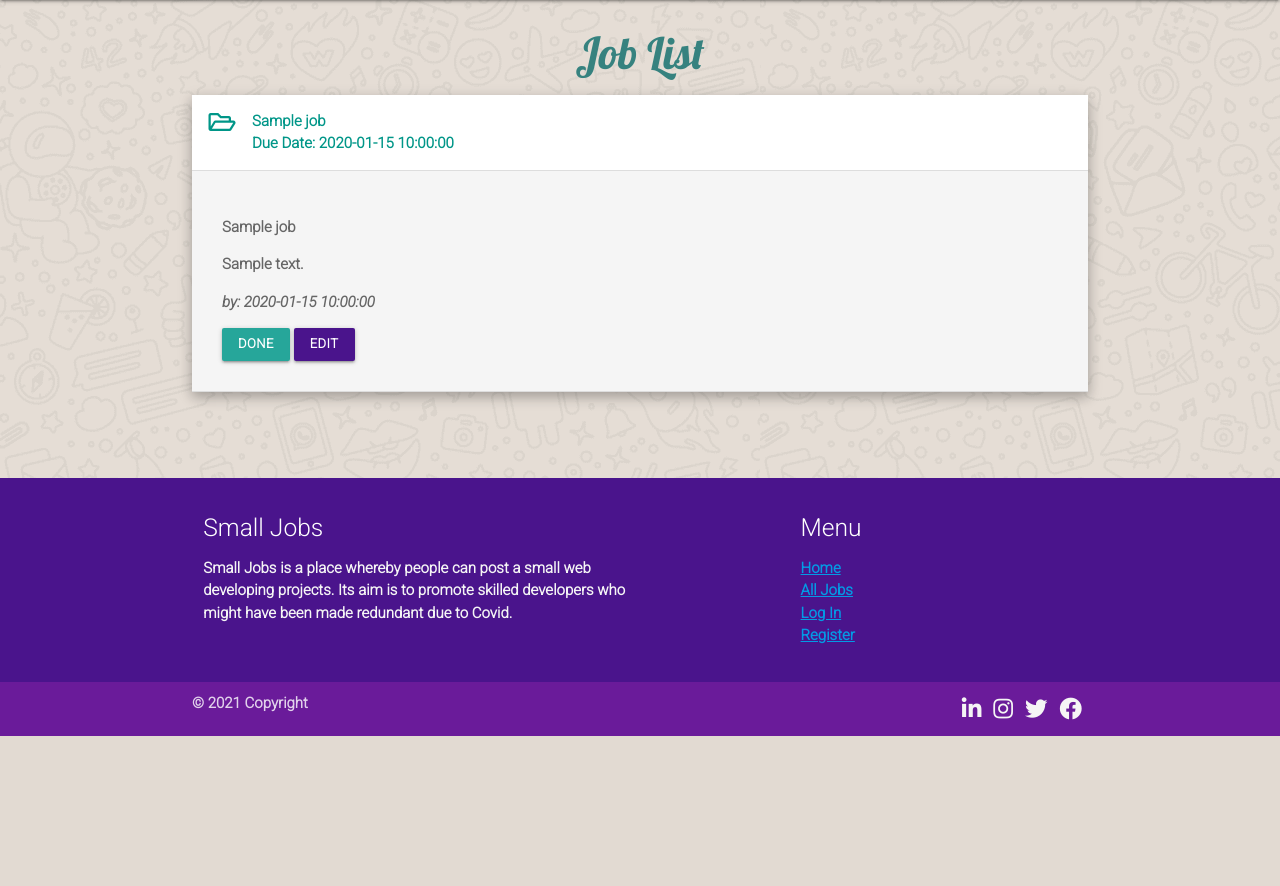
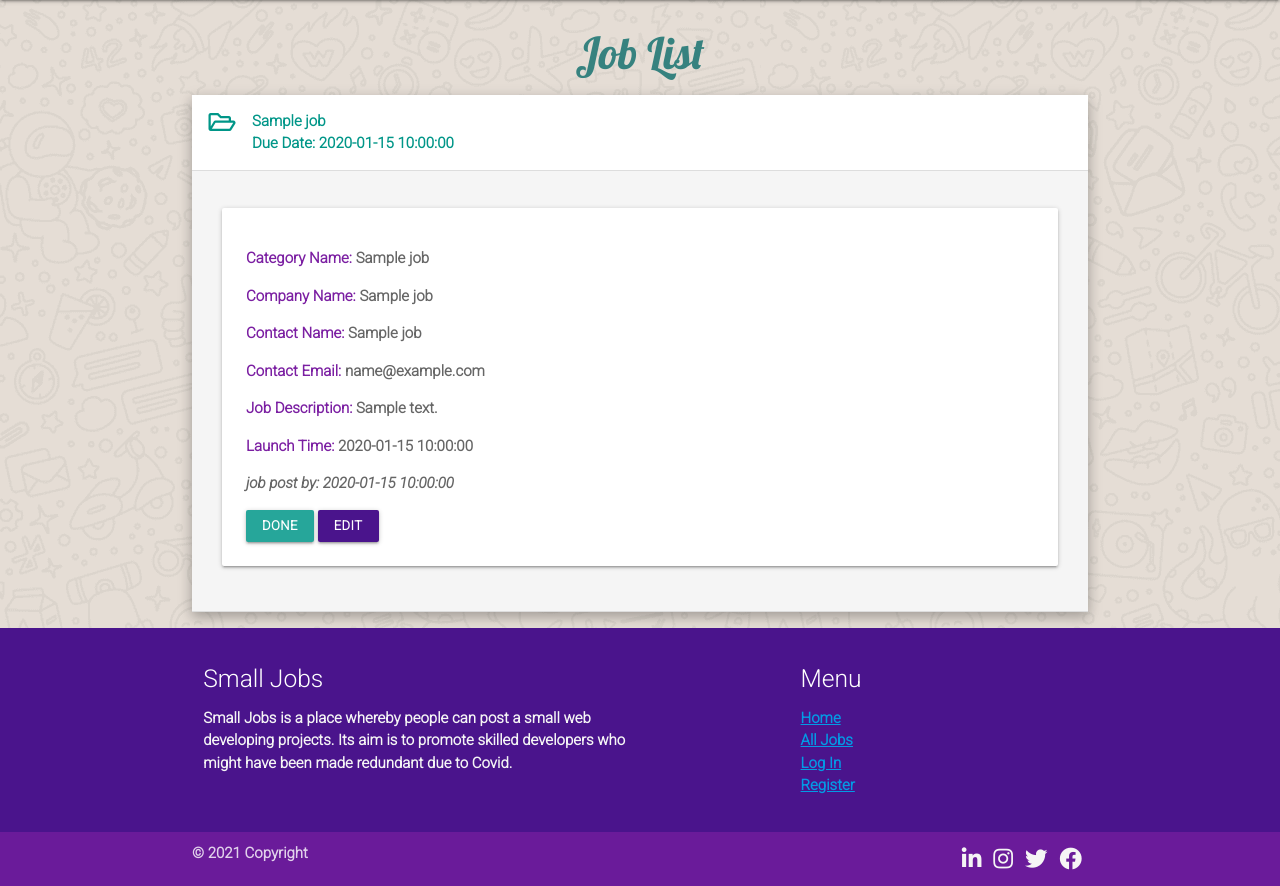
Before and after one commit to mickmccann/MS3-Small-Jobs, a Flask app: page /get_jobs in a window 1280 px wide, after a click that opens the changed part. Shown: the part 64-950 px from the top of the page. Before the commit the page ends 800 px from the top, so only its background shows below. Run offline with Flask 2, Linux system fonts and the light colour scheme; a database or web service that is not in the repository returns one stand-in record (values such as "Sample title"); some libraries are stand-ins or nearby versions.

Commit message:
Added in the correct variables to the collapsible body with styling

```diff
--- a/templates/jobs.html
+++ b/templates/jobs.html
@@ -22,11 +22,17 @@
             </div>
         </div>
         <div class="collapsible-body grey lighten-4">
-            <p>{{ job.category_name }}</p>
-            <p>{{ job.job_description }}</p>
-            <p><em>by: {{ job.created_by }}</em></p>
-                <a href="" class="waves-effect waves-light btn-small">Done</a>
-                <a href="{{ url_for('edit_jobs', job_id=job._id) }}" class="waves-effect waves-light btn-small purple darken-4">Edit</a>
+            <div class="card-panel">
+                <p><span class="purple-text text-darken-2">Category Name:</span> {{ job.category_name }}</p>
+                <p><span class="purple-text text-darken-2">Company Name:</span> {{ job.company_name }}</p>
+                <p><span class="purple-text text-darken-2">Contact Name:</span> {{ job.contact_name }}</p>
+                <p><span class="purple-text text-darken-2">Contact Email:</span> {{ job.contact_email }}</p>
+                <p><span class="purple-text text-darken-2">Job Description:</span> {{ job.job_description }}</p>
+                <p><span class="purple-text text-darken-2">Launch Time:</span> {{ job.launch_time }}</p>
+                <p><em>job post by: {{ job.created_by }}</em></p>
+                    <a href="" class="waves-effect waves-light btn-small">Done</a>
+                    <a href="{{ url_for('edit_jobs', job_id=job._id) }}" class="waves-effect waves-light btn-small purple darken-4">Edit</a>
+            </div>
         </div>
     </li>
     {% endfor %}
```
Also changed, not shown: templates/add_jobs.html (+8 -7 lines).
